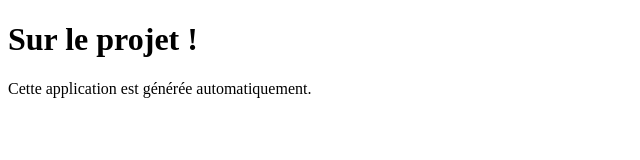
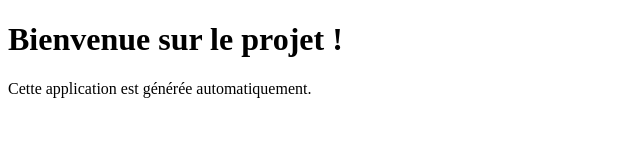
Before and after one commit to robcrnk/github-action, a plain HTML site: page app/index.html in a window 1280 px wide. Shown: the whole page, without its empty margins (0-640 px from the left). Drawn offline with Linux system fonts and the light colour scheme.

Commit message:
Réparation : texte 'Bienvenue' réajouté

```diff
--- a/app/index.html
+++ b/app/index.html
@@ -5,7 +5,7 @@
   <title>Github-action-robin</title>
 </head>
 <body>
-  <h1>Sur le projet !</h1>
+  <h1>Bienvenue sur le projet !</h1>
   <p>Cette application est générée automatiquement.</p>
 </body>
 </html>
```
